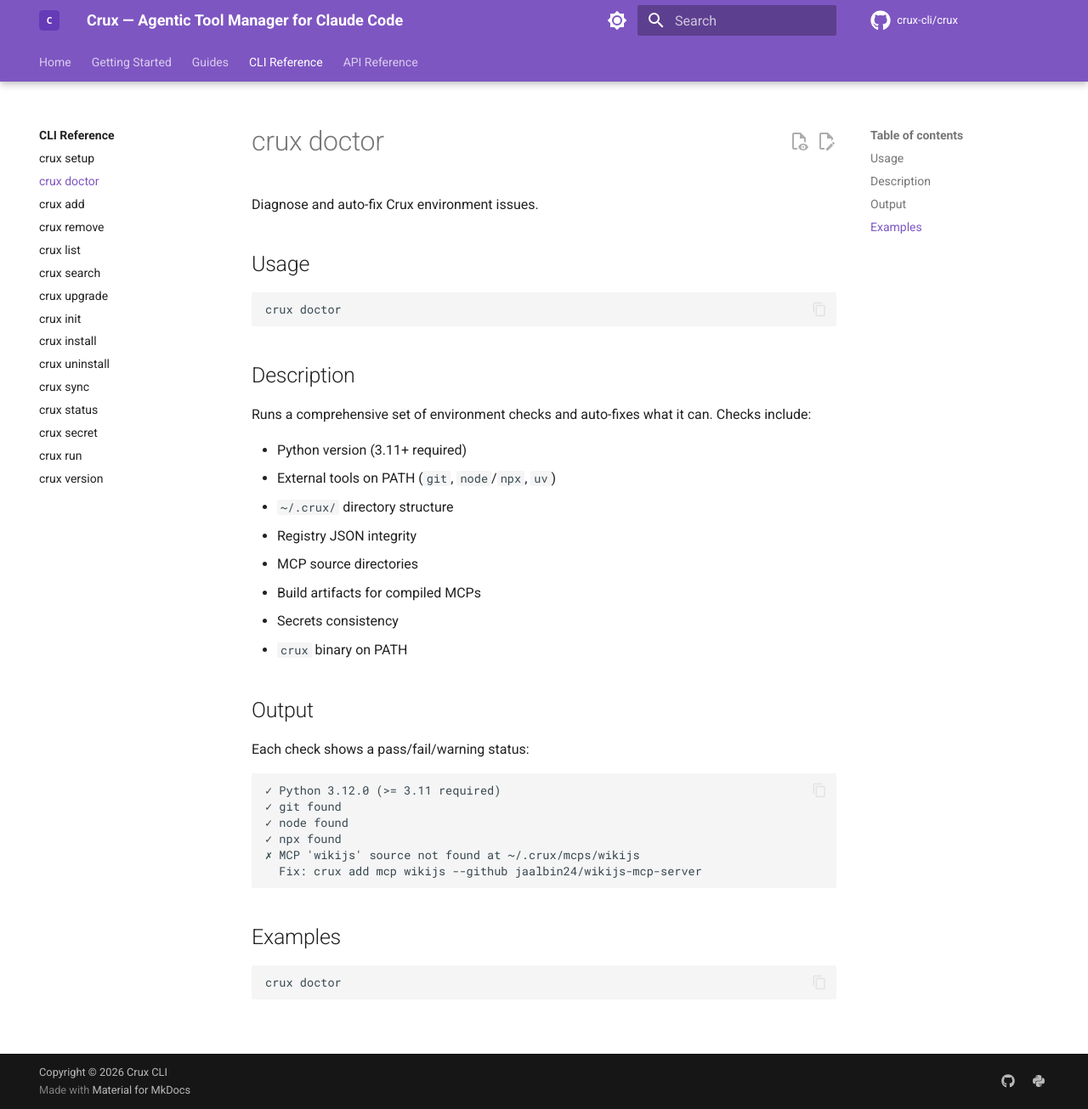
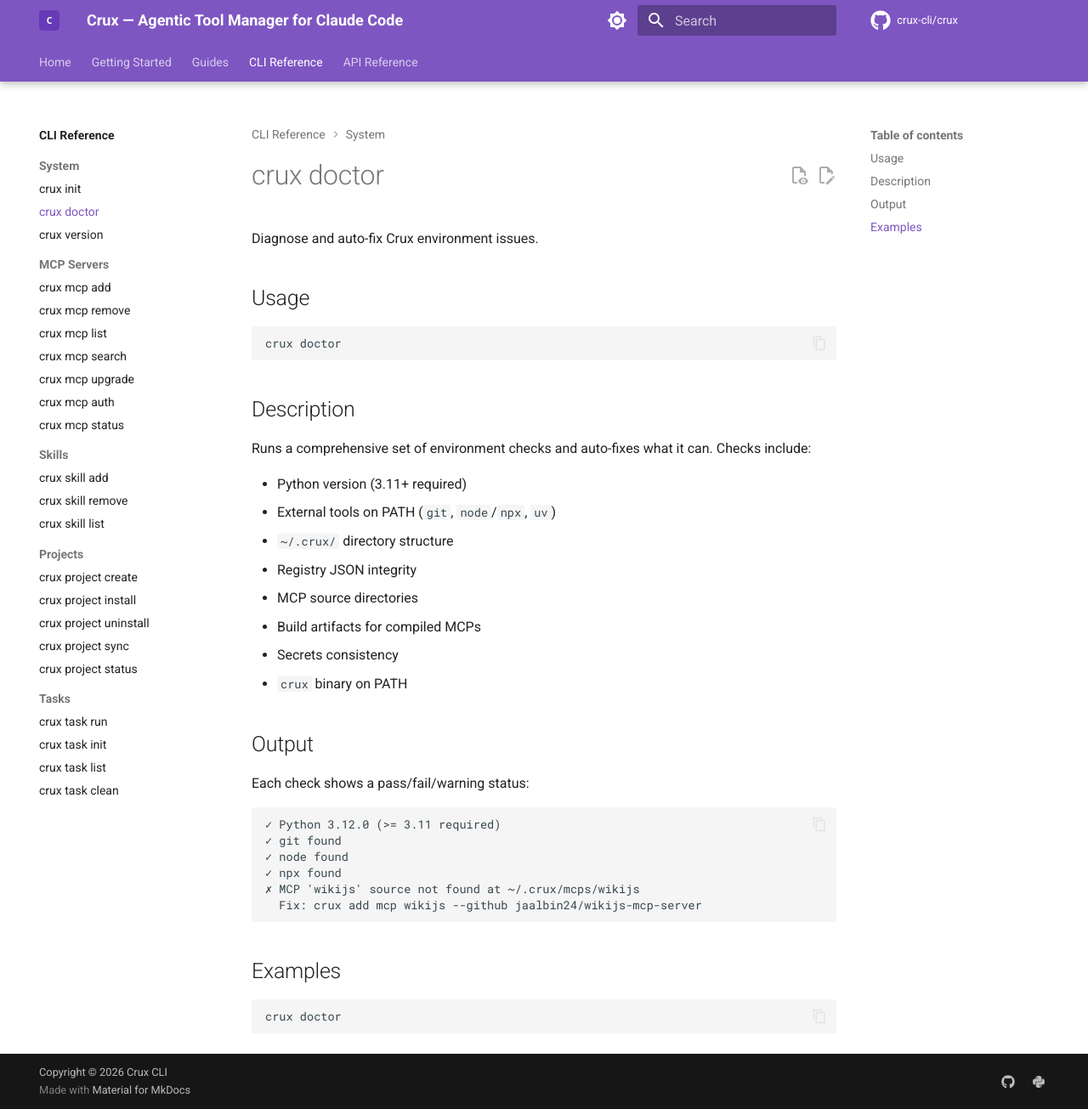
Before and after one commit to crux-cli/crux, an MkDocs documentation site: the page built from docs/cli/doctor.md, in a window 1280 px wide and 1305 px high. Shown: the whole window at 85% size. Built offline with MkDocs 1.6.1 and Material for MkDocs 9.7.7, drawn with Linux system fonts in a browser that asks for light colours; comment, search, counter and statistics services are not loaded; the version menu is left out.

Commit message:
docs: update mkdocs.yml nav and home page for new CLI structure
Co-Authored-By: Claude Sonnet 4.6 <noreply@anthropic.com>

```diff
--- a/docs/overrides/home.html
+++ b/docs/overrides/home.html
@@ -72,14 +72,14 @@
             <span class="twemoji">{% include ".icons/material/cube-outline.svg" %}</span>
           </div>
           <h3>Sandboxed execution</h3>
-          <p><code>crux&nbsp;run</code> creates isolated environments with pre&#8209;flight validation. Misconfigurations are caught before your agent starts.</p>
+          <p><code>crux&nbsp;task&nbsp;run</code> creates isolated environments with pre&#8209;flight validation. Misconfigurations are caught before your agent starts.</p>
         </div>
         <div class="crux-feature">
           <div class="crux-feature__icon">
             <span class="twemoji">{% include ".icons/material/heart-pulse.svg" %}</span>
           </div>
           <h3>Health monitoring</h3>
-          <p><code>crux&nbsp;status</code> probes every MCP via JSON&#8209;RPC. <code>crux&nbsp;doctor</code> validates your environment and auto&#8209;fixes what it&nbsp;can.</p>
+          <p><code>crux&nbsp;project&nbsp;status</code> probes every MCP via JSON&#8209;RPC. <code>crux&nbsp;doctor</code> validates your environment and auto&#8209;fixes what it&nbsp;can.</p>
         </div>
         <div class="crux-feature">
           <div class="crux-feature__icon">
@@ -103,18 +103,18 @@
           <div class="crux-step__body">
             <h3>Build your registry</h3>
             <p>Add MCP servers and skills from any source. You do this once&nbsp;&mdash;&nbsp;they&rsquo;re available to every project.</p>
-            <pre><code>crux add mcp filesystem --npx @modelcontextprotocol/server-filesystem
-crux add mcp wikijs --github jaalbin24/wikijs-mcp-server
-crux add skill autoresearch --github user/autoresearch-skill</code></pre>
+            <pre><code>crux mcp add filesystem --npx @modelcontextprotocol/server-filesystem
+crux mcp add wikijs --github jaalbin24/wikijs-mcp-server
+crux skill add autoresearch --github user/autoresearch-skill</code></pre>
           </div>
         </div>
         <div class="crux-step">
           <div class="crux-step__num">2</div>
           <div class="crux-step__body">
-            <h3>Store credentials securely</h3>
+            <h3>Authenticate your MCPs</h3>
             <p>API keys go in your OS keychain. Crux generates launcher scripts that fetch them at runtime.</p>
-            <pre><code>crux secret set wikijs WIKIJS_API_KEY
-crux secret set github GITHUB_TOKEN</code></pre>
+            <pre><code>crux mcp auth wikijs
+crux mcp auth github</code></pre>
           </div>
         </div>
         <div class="crux-step">
@@ -122,11 +122,11 @@ crux secret set github GITHUB_TOKEN</code></pre>
           <div class="crux-step__body">
             <h3>Use in a project or a one&#8209;off sandbox</h3>
             <p><strong>Project mode</strong>&nbsp;&mdash;&nbsp;declare what each project needs in a <code>crux.json</code> manifest. Crux generates the <code>.mcp.json</code> that Claude Code expects.</p>
-            <pre><code>crux init homelab-assistant && cd homelab-assistant
-crux install wikijs filesystem autoresearch
-crux status</code></pre>
+            <pre><code>crux project create homelab-assistant && cd homelab-assistant
+crux project install wikijs filesystem autoresearch
+crux project status</code></pre>
             <p style="margin-top: 1rem;"><strong>Sandbox mode</strong>&nbsp;&mdash;&nbsp;run an agent with a specific set of tools, without setting up a project. Pre&#8209;flight checks catch problems before execution.</p>
-            <pre><code>crux run "Update the wiki with latest research" \
+            <pre><code>crux task run "Update the wiki with latest research" \
   --mcps wikijs --skills autoresearch</code></pre>
           </div>
         </div>
--- a/mkdocs.yml
+++ b/mkdocs.yml
@@ -149,26 +149,38 @@ nav:
       - guides/index.md
       - Registry Management: guides/registry.md
       - Project Scoping: guides/projects.md
-      - Secrets Management: guides/secrets.md
+      - Authentication: guides/authentication.md
       - Sandboxed Execution: guides/sandbox.md
       - Health Monitoring: guides/health.md
   - CLI Reference:
       - cli/index.md
-      - crux setup: cli/setup.md
-      - crux doctor: cli/doctor.md
-      - crux add: cli/add.md
-      - crux remove: cli/remove.md
-      - crux list: cli/list.md
-      - crux search: cli/search.md
-      - crux upgrade: cli/upgrade.md
-      - crux init: cli/init.md
-      - crux install: cli/install.md
-      - crux uninstall: cli/uninstall.md
-      - crux sync: cli/sync.md
-      - crux status: cli/status.md
-      - crux secret: cli/secret.md
-      - crux run: cli/run.md
-      - crux version: cli/version.md
+      - System:
+          - crux init: cli/init.md
+          - crux doctor: cli/doctor.md
+          - crux version: cli/version.md
+      - MCP Servers:
+          - crux mcp add: cli/mcp-add.md
+          - crux mcp remove: cli/mcp-remove.md
+          - crux mcp list: cli/mcp-list.md
+          - crux mcp search: cli/mcp-search.md
+          - crux mcp upgrade: cli/mcp-upgrade.md
+          - crux mcp auth: cli/mcp-auth.md
+          - crux mcp status: cli/mcp-status.md
+      - Skills:
+          - crux skill add: cli/skill-add.md
+          - crux skill remove: cli/skill-remove.md
+          - crux skill list: cli/skill-list.md
+      - Projects:
+          - crux project create: cli/project-create.md
+          - crux project install: cli/project-install.md
+          - crux project uninstall: cli/project-uninstall.md
+          - crux project sync: cli/project-sync.md
+          - crux project status: cli/project-status.md
+      - Tasks:
+          - crux task run: cli/task-run.md
+          - crux task init: cli/task-init.md
+          - crux task list: cli/task-list.md
+          - crux task clean: cli/task-clean.md
   - API Reference:
       - api/index.md
       - Configuration: api/config.md
@@ -176,6 +188,9 @@ nav:
       - Paths: api/paths.md
       - Registry: api/registry.md
       - Secrets: api/secrets.md
+      - Auth: api/auth.md
+      - OAuth: api/oauth.md
+      - Bridge: api/bridge.md
       - Sync Engine: api/sync.md
       - Sandbox: api/sandbox.md
       - Health: api/health.md
```
Also changed, not shown: docs/cli/add.md (deleted, +0 -55 lines), docs/cli/init.md (deleted, +0 -29 lines), docs/cli/install.md (deleted, +0 -33 lines), docs/cli/list.md (deleted, +0 -32 lines), docs/cli/remove.md (deleted, +0 -24 lines), docs/cli/run.md (deleted, +0 -78 lines), docs/cli/search.md (deleted, +0 -35 lines), docs/cli/secret.md (deleted, +0 -75 lines), docs/cli/setup.md (deleted, +0 -37 lines), docs/cli/status.md (deleted, +0 -29 lines), docs/cli/sync.md (deleted, +0 -33 lines), docs/cli/uninstall.md (deleted, +0 -26 lines), docs/cli/upgrade.md (deleted, +0 -34 lines).
